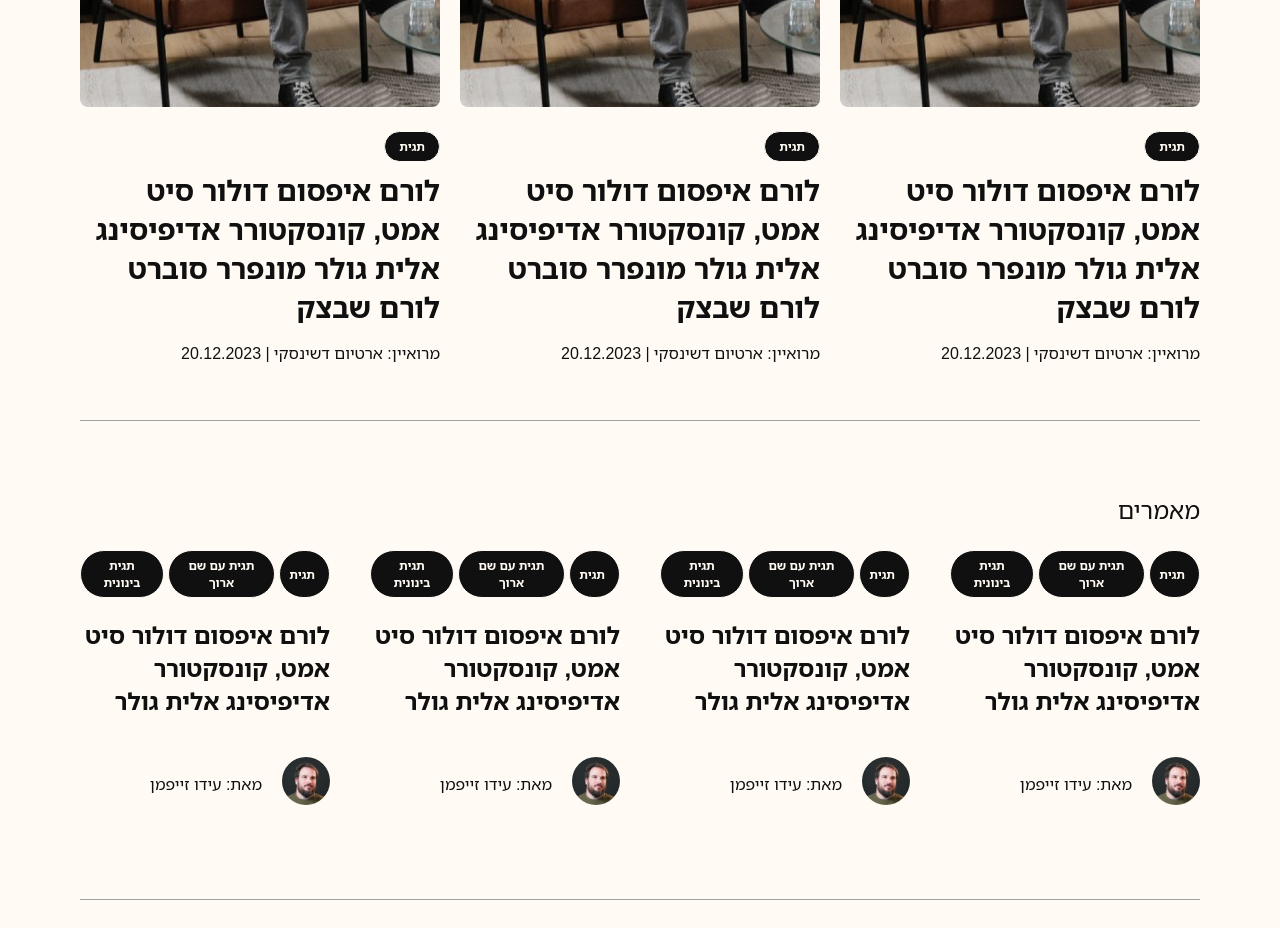
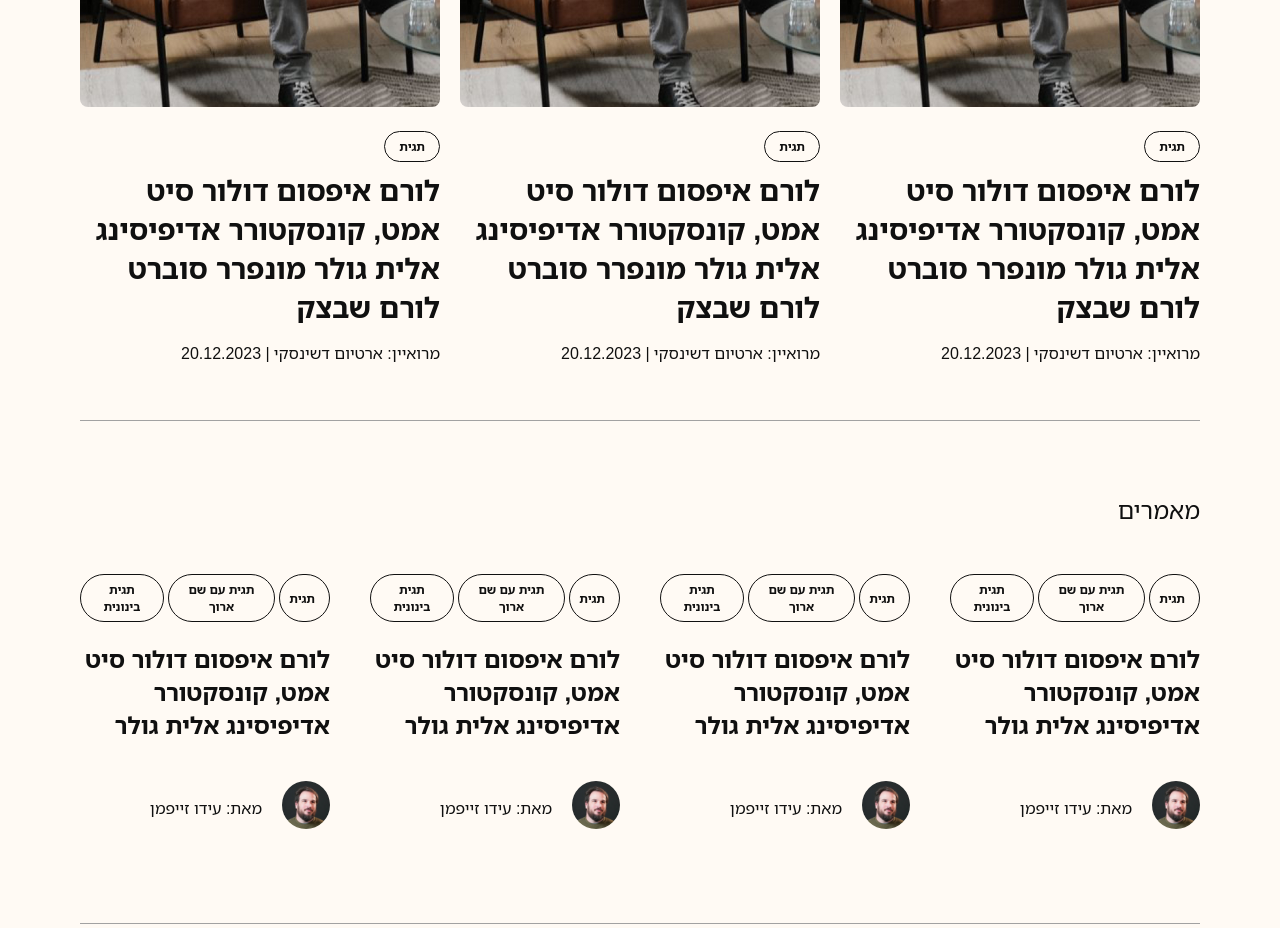
Before and after one commit to Adir-SL/design-ops, a plain HTML site: page index.html in a window 1280 px wide. Shown: the part 1140-2068 px from the top of the page. Drawn offline with Linux system fonts and the light colour scheme.

Commit message:
Update style.css

```diff
--- a/style.css
+++ b/style.css
@@ -36,13 +36,27 @@ body {
 
 /* Classes */
 
-.chip {
+button.chip {
+    padding: 6px 14px;
+    border: 1px solid var(--ops-text);
+    width: fit-content;
+    border-radius: 9999px;
+    margin-top: 24px;
+    margin-bottom: 8px;
+    background-color: var(--ops-white);
+    color: var(--ops-text);
+    font-size: calc(var(--text-size) - (var(--text-size) / 4));
+}
+button.chip:hover {
     padding: 6px 14px;
     border: 1px solid;
     width: fit-content;
     border-radius: 9999px;
     margin-top: 24px;
     margin-bottom: 8px;
+    color: var(--ops-white);
+    border: 1px solid var(--ops-text);
+    background-color: var(--ops-text);
     font-size: calc(var(--text-size) - (var(--text-size) / 4));
 }
 
```
